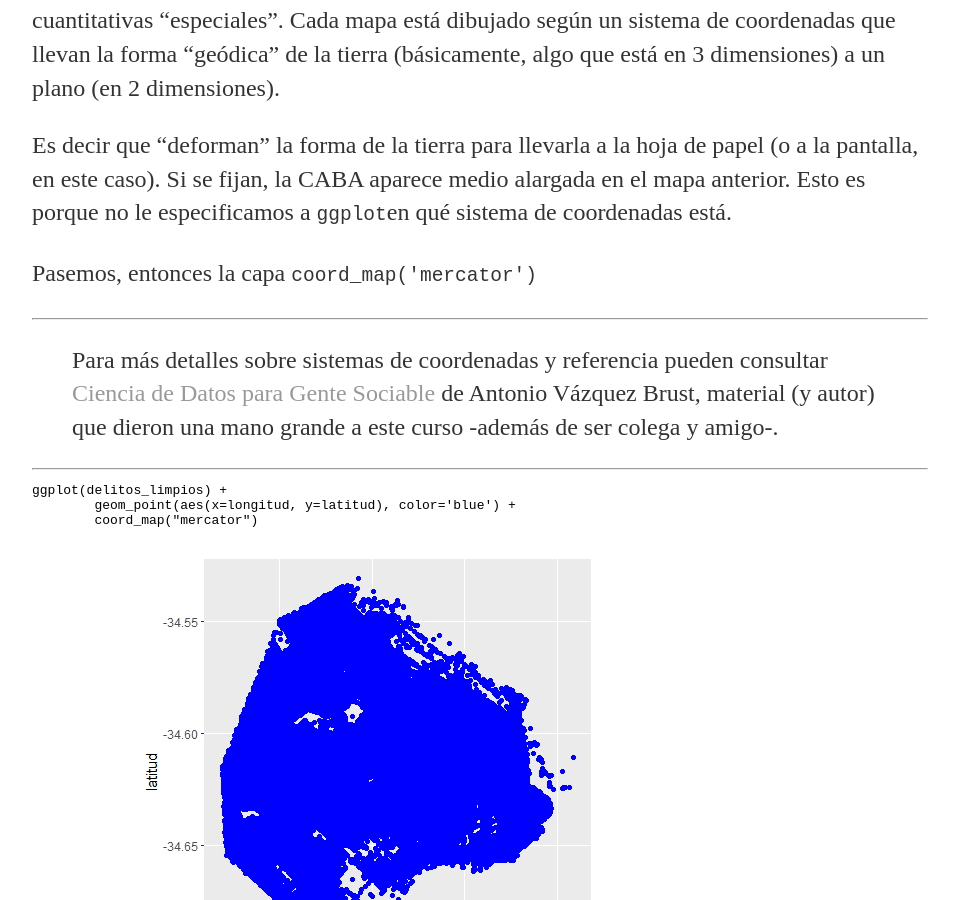
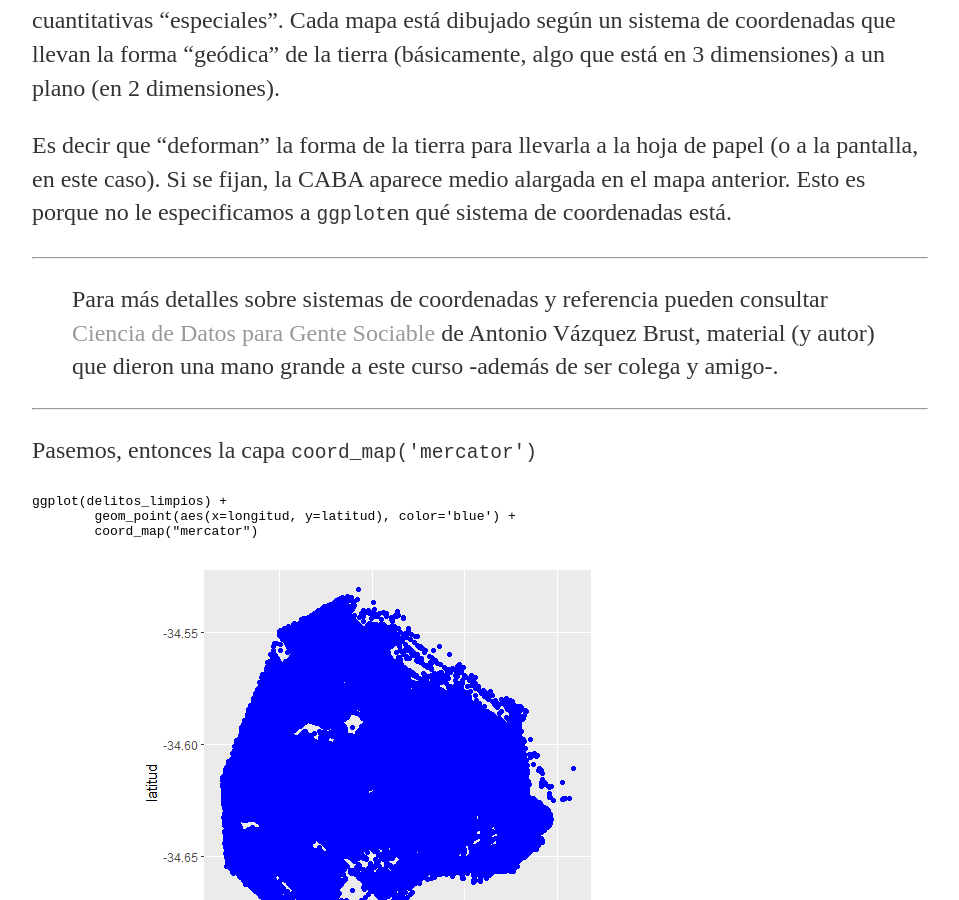
Before and after one commit to gefero/gefero.github.io, a Jekyll site: the page built from _posts/2019-03-08-Intro_tidy.md, in a window 1280 px wide and 900 px high, scrolled down 4167 px. Shown: the whole window, without its empty margins (160-1119 px from the left). Built offline with Jekyll 4.4.1, drawn with Linux system fonts in a browser that asks for light colours; comment, search, counter and statistics services are not loaded; part of the change alters nothing that is shown.

```diff
--- a/_posts/2019-03-08-Intro_tidy.md
+++ b/_posts/2019-03-08-Intro_tidy.md
@@ -165,8 +165,6 @@ papel (o a la pantalla, en este caso). Si se fijan, la CABA aparece
 medio alargada en el mapa anterior. Esto es porque no le especificamos a
 `ggplot`en qué sistema de coordenadas está.
 
-Pasemos, entonces la capa `coord_map('mercator')`
-
 ------------------------------
 > Para más detalles sobre sistemas de coordenadas y referencia pueden
 > consultar [Ciencia de Datos para Gente
@@ -175,6 +173,10 @@ Pasemos, entonces la capa `coord_map('mercator')`
 > a este curso -además de ser colega y amigo-.
 
 ------------------------------
+
+
+Pasemos, entonces la capa `coord_map('mercator')`
+
 
 
     ggplot(delitos_limpios) +
```
